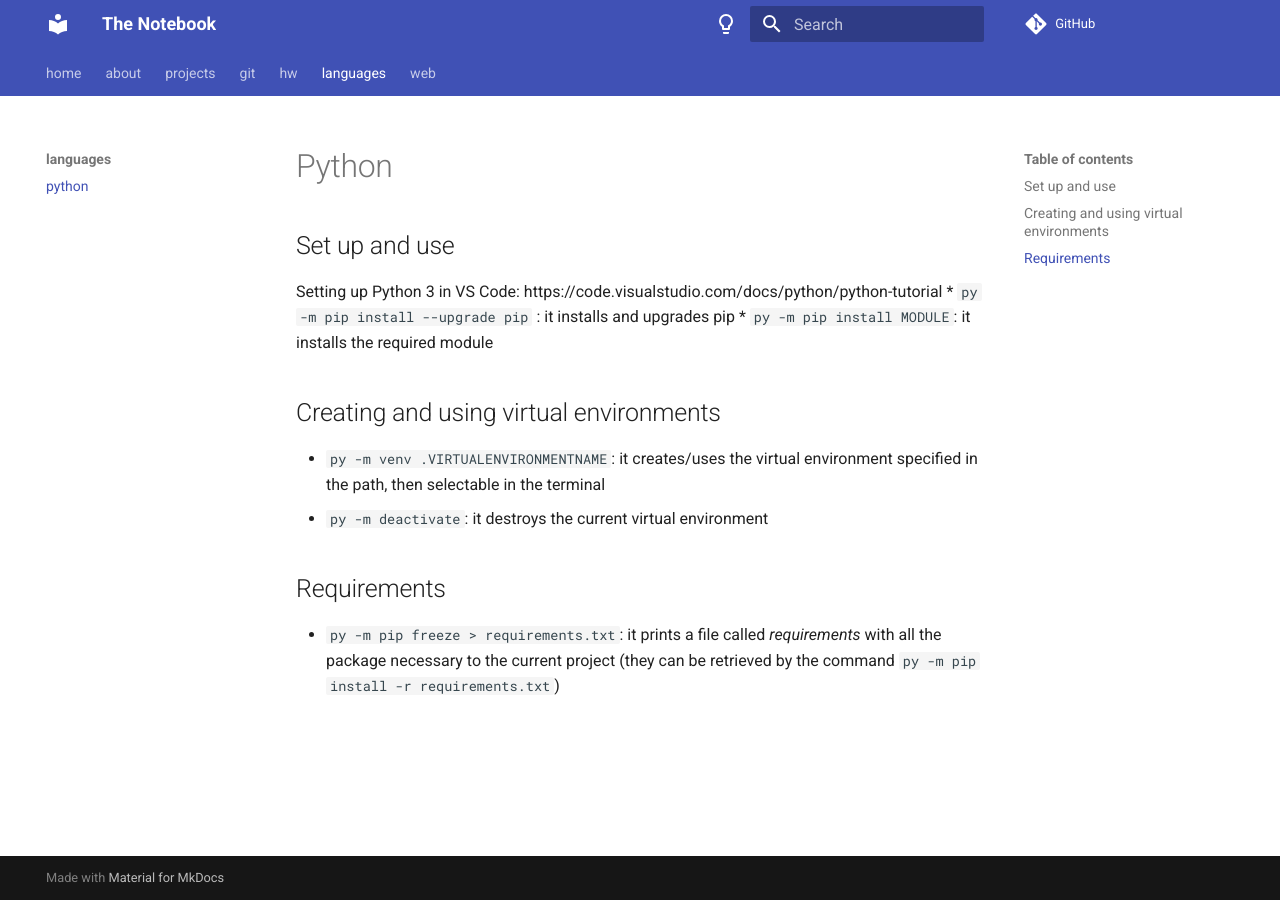
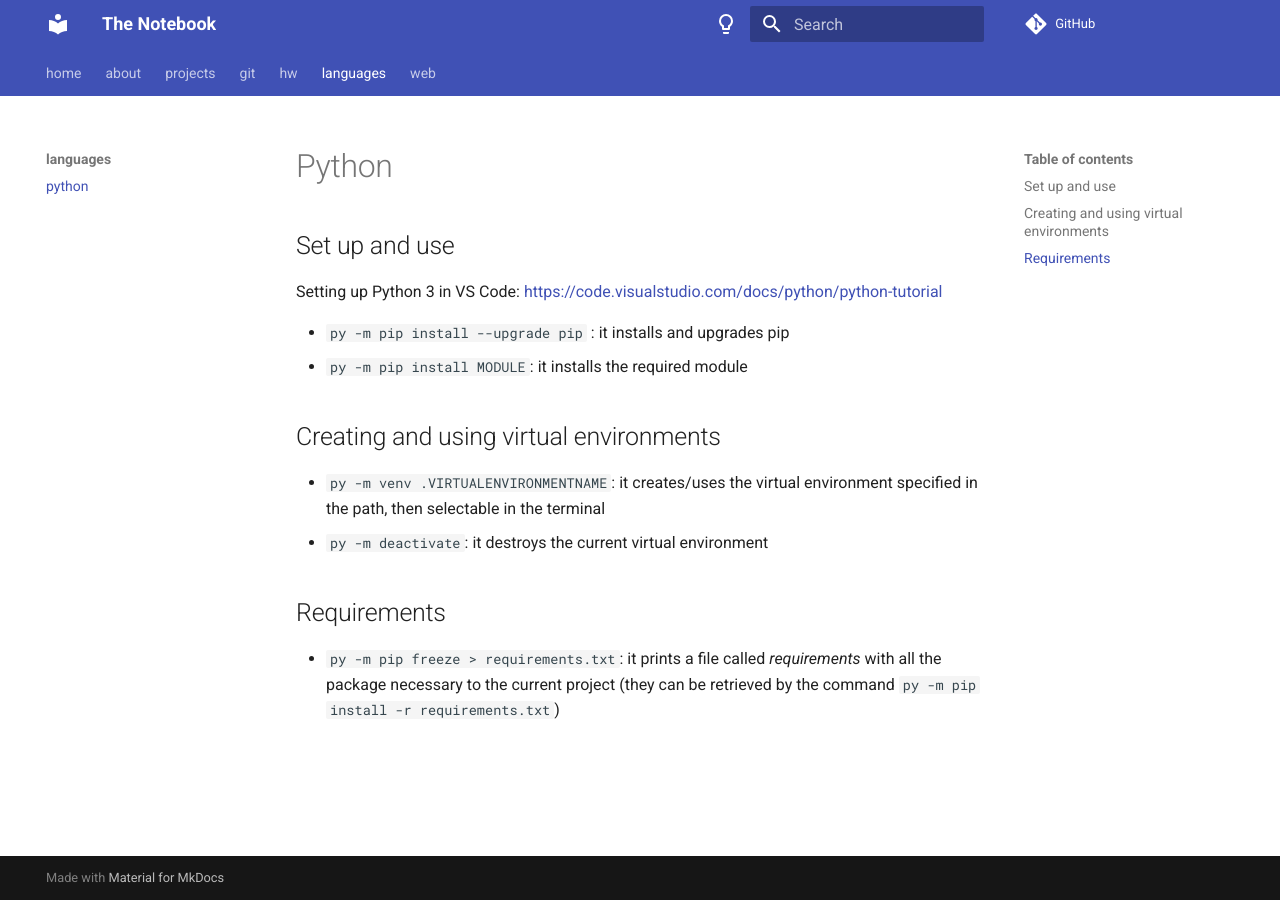
Before and after one commit to sannae/the-notebook, an MkDocs documentation site: the page built from docs/langs/python.md, in a window 1280 px wide. Built offline with MkDocs 1.6.1 and Material for MkDocs 9.7.7, drawn with Linux system fonts in a browser that asks for light colours; comment, search, counter and statistics services are not loaded.

```diff
--- a/docs/langs/python.md
+++ b/docs/langs/python.md
@@ -1,7 +1,8 @@
 # Python
 
 ## Set up and use
-Setting up Python 3 in VS Code: https://code.visualstudio.com/docs/python/python-tutorial
+Setting up Python 3 in VS Code: <https://code.visualstudio.com/docs/python/python-tutorial>
+
 * `py -m pip install --upgrade pip` : it installs and upgrades pip
 * `py -m pip install MODULE`: it installs the required module
 
```
